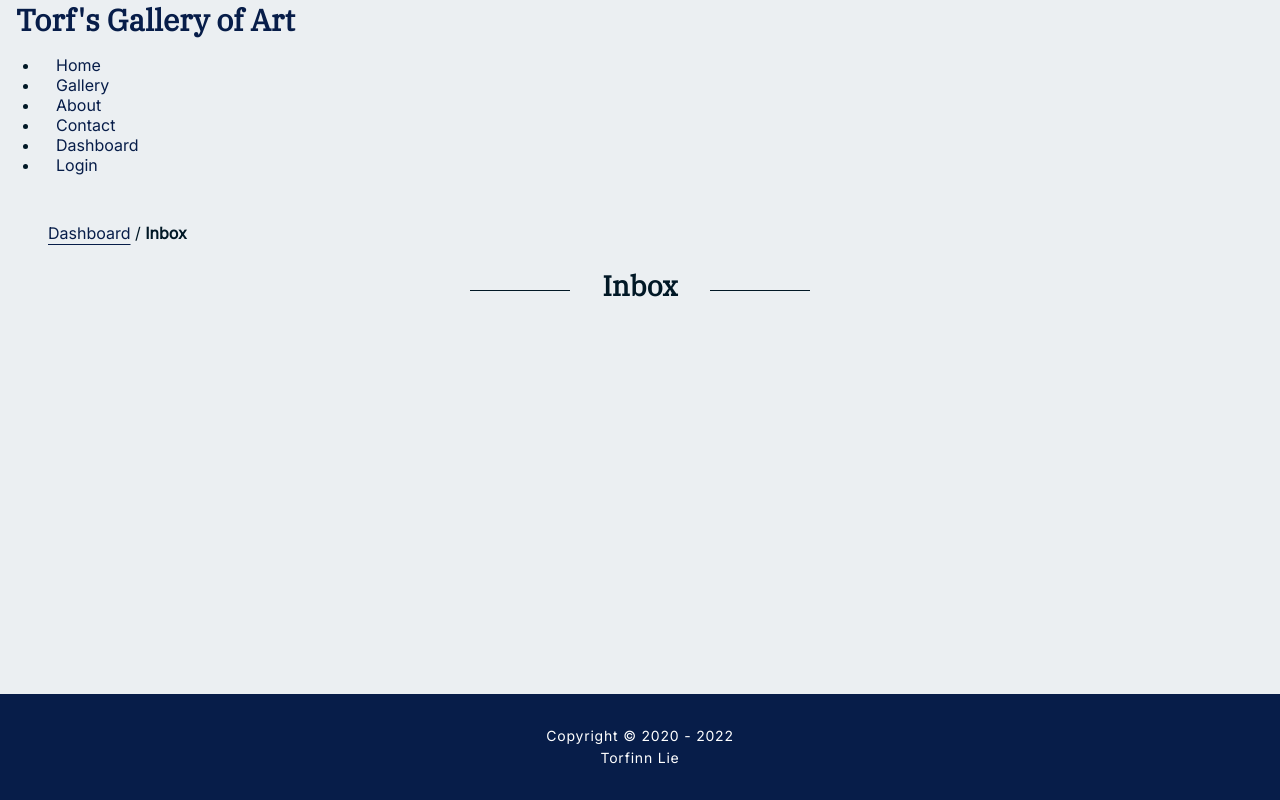
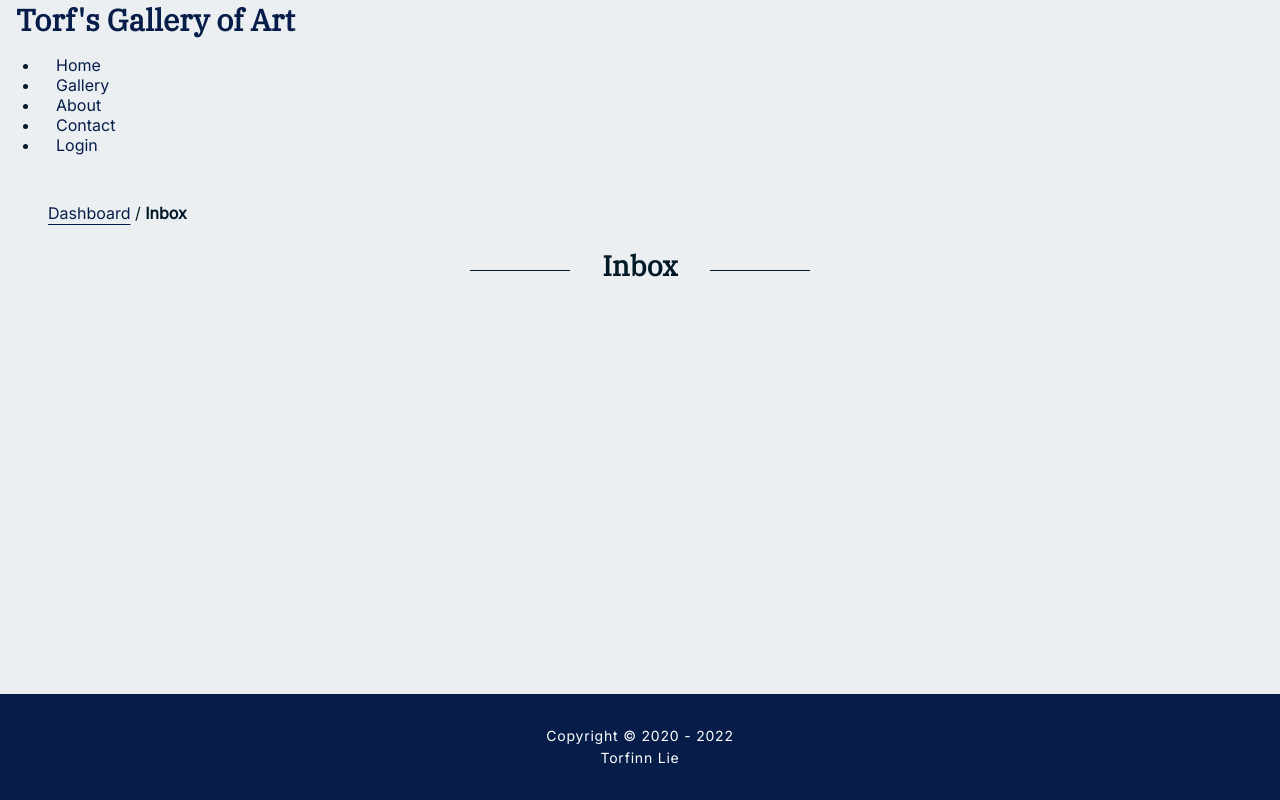
Before and after one commit to lunadragon06/torfs-art-gallery, a React (Create React App) app: page /inbox in a window 1280 px wide. Built offline with nearby package versions, Linux system fonts and the light colour scheme.

Commit message:
Update Nav.js

```diff
--- a/src/components/layout/Nav.js
+++ b/src/components/layout/Nav.js
@@ -1,19 +1,17 @@
-//import AuthContext from "../../context/authContext";
-import { Link } from "react-router-dom";
-//import { useContext } from "react";
+import AuthContext from "../../context/AuthContext";
+import { Link, useHistory } from "react-router-dom";
+import { useContext } from "react";
 
 
 function Nav() {
-    /*
     const [auth, setAuth] = useContext(AuthContext);
 
-	const history = useNavigate();
+	const history = useHistory();
 
 	function logout() {
 		setAuth(null);
 		history("/");
 	}
-    */
 
 	return (
 		<nav>
@@ -33,21 +31,20 @@ function Nav() {
                 <li>
                 <Link to="/contact">Contact</Link>
                 </li>
-                {/* {auth ? (
-				<> */}
+                {auth ? (
+				<>
                 <li>
                     <Link to="/dashboard">Dashboard</Link>
                 </li>
-                {/* <li>
+                <li>
                         <button onClick={logout}>Logout</button>
                 </li>
                 </>
                 ) : (
-                */}
                 <li className="logbtn">
                     <Link to="/login">Login</Link>
                 </li>
-                {/* )} */}
+                )}
             </ul>
 		</nav>
 	);
```
